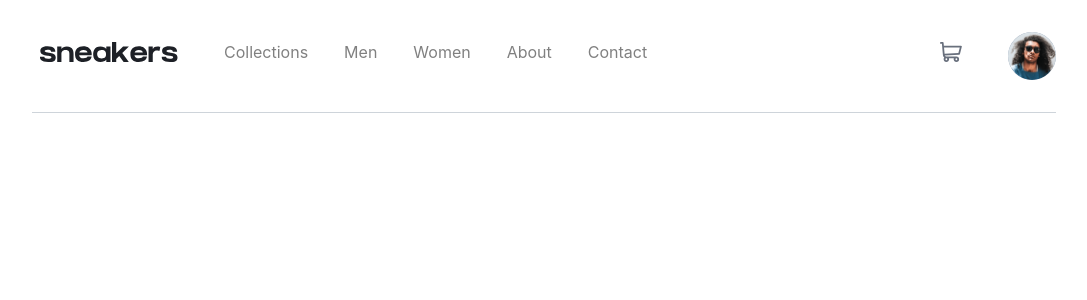
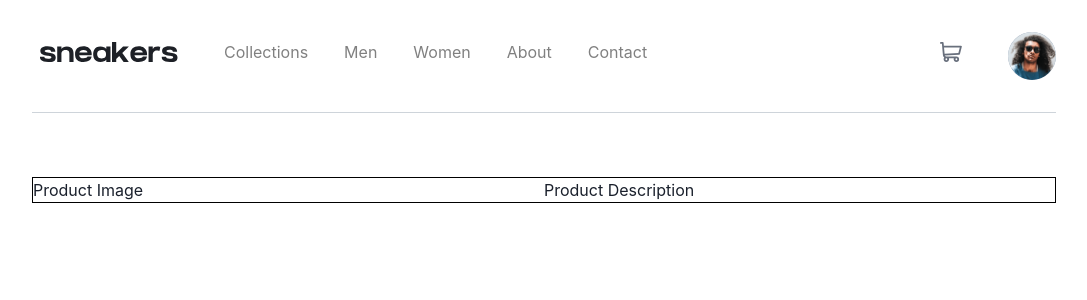
Before and after one commit to priyanshiisingh/Sneakers-proj, a React (Create React App) app: page / in a window 1280 px wide. Shown: the top 300 px of the page, without its empty margins (96-1183 px from the left). Built offline with nearby package versions, Linux system fonts and the light colour scheme.

Commit message:
body layout

```diff
--- a/src/App.tsx
+++ b/src/App.tsx
@@ -1,9 +1,11 @@
 import * as React from "react";
 import { ChakraProvider } from "@chakra-ui/react";
 import Nav from "./components/Navbar/Navbar";
+import ProductDes from "./components/ProductDes/ProductDes";
 
 export const App = () => (
   <ChakraProvider>
     <Nav />
+    <ProductDes />
   </ChakraProvider>
 );
--- /dev/null
+++ b/src/assets/styles/ProductDesStyles.tsx
@@ -0,0 +1,21 @@
+import styled from "styled-components";
+
+const PrimaryDiv = styled.div`
+  display: flex;
+  justify-content: center;
+  align-items: center;
+`;
+
+const SecondaryDiv = styled.div`
+  display: flex;
+  flex-direction: row;
+  border: 1px solid black;
+  margin: 5% 10% 5% 10%;
+  width: 100%;
+  @media (max-width: 970px) {
+    flex-direction: column;
+    margin: 0;
+  }
+`;
+
+export { PrimaryDiv, SecondaryDiv };
--- /dev/null
+++ b/src/components/ProductDes/ProductDes.tsx
@@ -0,0 +1,16 @@
+import React from "react";
+import { PrimaryDiv, SecondaryDiv } from "../../assets/styles/ProductDesStyles";
+import { Box } from "@chakra-ui/react";
+
+const ProductDes = () => {
+  return (
+    <PrimaryDiv>
+      <SecondaryDiv>
+        <Box width={"50%"}>Product Image</Box>
+        <Box width={"50%"}>Product Description</Box>
+      </SecondaryDiv>
+    </PrimaryDiv>
+  );
+};
+
+export default ProductDes;
```
Also changed, not shown: src/components/ProductDes.tsx/ProductDes.tsx (deleted, +0 -7 lines).
